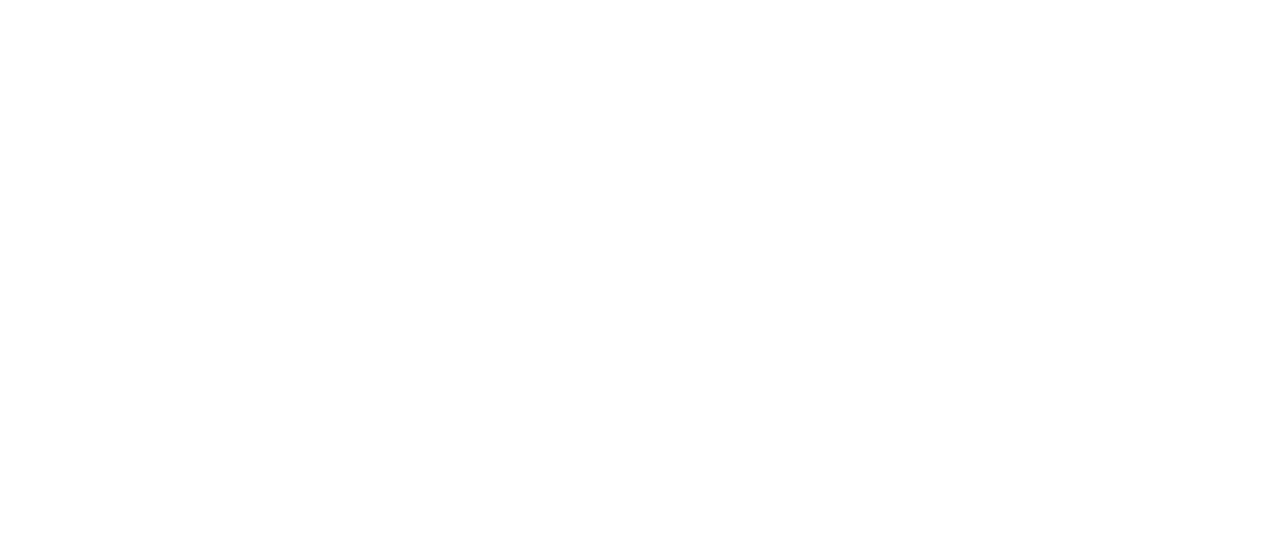
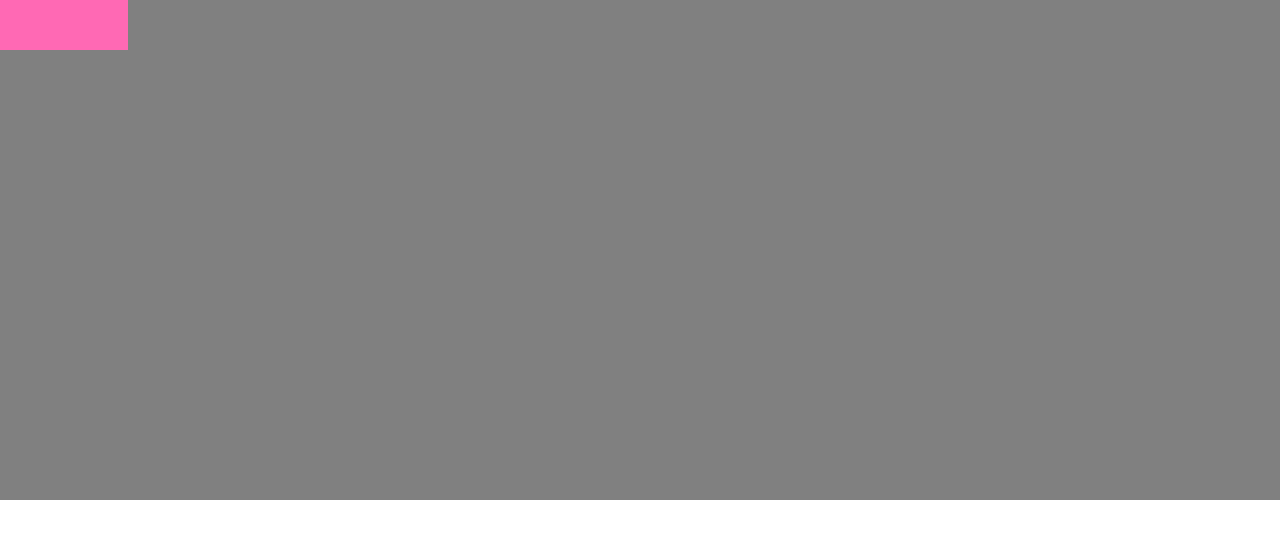
Before and after one commit to Vazerthon/bubble, a React (Create React App) app: page / in a window 1280 px wide. Shown: the top 538 px of the page. Built offline with nearby package versions, Linux system fonts and the light colour scheme.

Commit message:
Added state and started components

```diff
--- a/package.json
+++ b/package.json
@@ -3,12 +3,16 @@
   "version": "0.1.0",
   "private": true,
   "dependencies": {
+    "prop-types": "^15.6.0",
     "react": "^16.2.0",
     "react-dom": "^16.2.0",
     "react-redux": "^5.0.6",
     "react-scripts": "1.0.17",
     "redux": "^3.7.2",
-    "styled-components": "^2.4.0"
+    "redux-devtools-extension": "^2.13.2",
+    "redux-saga": "^0.16.0",
+    "styled-components": "^2.4.0",
+    "uuid": "^3.1.0"
   },
   "scripts": {
     "start": "react-scripts start",
--- a/src/App.jsx
+++ /dev/null
@@ -1,7 +0,0 @@
-import React from 'react';
-
-function App() {
-  return <div />;
-}
-
-export default App;
--- /dev/null
+++ b/src/components/app.jsx
@@ -0,0 +1,16 @@
+import React from 'react';
+import PropTypes from 'prop-types';
+import Bubbles from './bubbles';
+
+function App({ bubbleSize, bubbles }) {
+  return <Bubbles size={bubbleSize} bubbles={bubbles} />;
+}
+
+App.propTypes = {
+  bubbles: PropTypes.arrayOf(
+    PropTypes.shape({ id: PropTypes.string, popped: PropTypes.bool }),
+  ).isRequired,
+  bubbleSize: PropTypes.number.isRequired,
+};
+
+export default App;
--- /dev/null
+++ b/src/components/bubble.jsx
@@ -0,0 +1,23 @@
+import React from 'react';
+import PropTypes from 'prop-types';
+import styled from 'styled-components';
+
+const UnPoppedBubble = styled.div`
+  width: ${({ size }) => `${size}vw`};
+  height: 50px;
+  background: gray;
+
+  :hover {
+    background: hotpink;
+  }
+`;
+
+function Bubble({ size }) {
+  return <UnPoppedBubble size={size} />;
+}
+
+Bubble.propTypes = {
+  size: PropTypes.number.isRequired,
+};
+
+export default Bubble;
--- /dev/null
+++ b/src/components/bubbles.jsx
@@ -0,0 +1,26 @@
+import React from 'react';
+import PropTypes from 'prop-types';
+import styled from 'styled-components';
+import Bubble from './bubble';
+
+const BubbleWrap = styled.div`
+  display: flex;
+  flex-wrap: wrap;
+`;
+
+function Bubbles({ bubbles, size }) {
+  return (
+    <BubbleWrap>
+      {bubbles.map(b => <Bubble key={b.id} size={size} />)}
+    </BubbleWrap>
+  );
+}
+
+Bubbles.propTypes = {
+  bubbles: PropTypes.arrayOf(
+    PropTypes.shape({ id: PropTypes.string, popped: PropTypes.bool }),
+  ).isRequired,
+  size: PropTypes.number.isRequired,
+};
+
+export default Bubbles;
--- /dev/null
+++ b/src/containers/app.js
@@ -0,0 +1,13 @@
+import { connect } from 'react-redux';
+import App from '../components/app';
+
+const mapStateToProps = ({ bubble }) => ({
+  bubbleSize: bubble.size,
+  bubbles: bubble.bubbles,
+});
+
+const mapDispatchToProps = dispatch => ({});
+
+const AppContainer = connect(mapStateToProps, mapDispatchToProps)(App);
+
+export default AppContainer;
--- a/src/index.js
+++ b/src/index.js
@@ -1,8 +1,17 @@
 import React from 'react';
 import ReactDOM from 'react-dom';
-import App from './App';
+import { Provider } from 'react-redux';
+import store from './state/store';
+import App from './containers/app';
 import registerServiceWorker from './registerServiceWorker';
 
-// eslint-disable-next-line react/jsx-filename-extension
-ReactDOM.render(<App />, document.getElementById('root'));
+/* eslint-disable react/jsx-filename-extension */
+ReactDOM.render(
+  <Provider store={store}>
+    <App />
+  </Provider>,
+  document.getElementById('root'),
+);
+/* eslint-enable react/jsx-filename-extension */
+
 registerServiceWorker();
--- /dev/null
+++ b/src/state/app.js
@@ -0,0 +1,14 @@
+const defaultAppState = {};
+
+export const appConstants = {};
+
+export const appActions = {};
+
+const appReducer = (state = defaultAppState, action) => {
+  switch (action.type) {
+    default:
+      return state;
+  }
+};
+
+export default appReducer;
--- /dev/null
+++ b/src/state/bubble.js
@@ -0,0 +1,28 @@
+import uuidv1 from 'uuid';
+
+const bubble = () => ({
+  popped: false,
+  id: uuidv1(),
+});
+
+const bubbles = count => Array.from(Array(count).keys()).map(() => bubble());
+
+const defaultBubbleState = {
+  size: 10,
+  minSize: 5,
+  maxSize: 50,
+  bubbles: bubbles(100),
+};
+
+export const bubbleConstants = {};
+
+export const bubbleActions = {};
+
+const bubbleReducer = (state = defaultBubbleState, action) => {
+  switch (action.type) {
+    default:
+      return state;
+  }
+};
+
+export default bubbleReducer;
--- /dev/null
+++ b/src/state/store.js
@@ -0,0 +1,22 @@
+import { createStore, combineReducers, applyMiddleware } from 'redux';
+import createSagaMiddleware from 'redux-saga';
+import { composeWithDevTools } from 'redux-devtools-extension';
+
+import appReducer from './app';
+import bubbleReducer from './bubble';
+
+const reducer = combineReducers({
+  app: appReducer,
+  bubble: bubbleReducer,
+});
+
+const sagaMiddleware = createSagaMiddleware();
+
+const store = createStore(
+  reducer,
+  composeWithDevTools(applyMiddleware(sagaMiddleware)),
+);
+
+export default store;
+
+[].forEach(saga => sagaMiddleware.run(saga));
```
Also changed, not shown: 1 other file (tests, documents, lock files or other folders).
